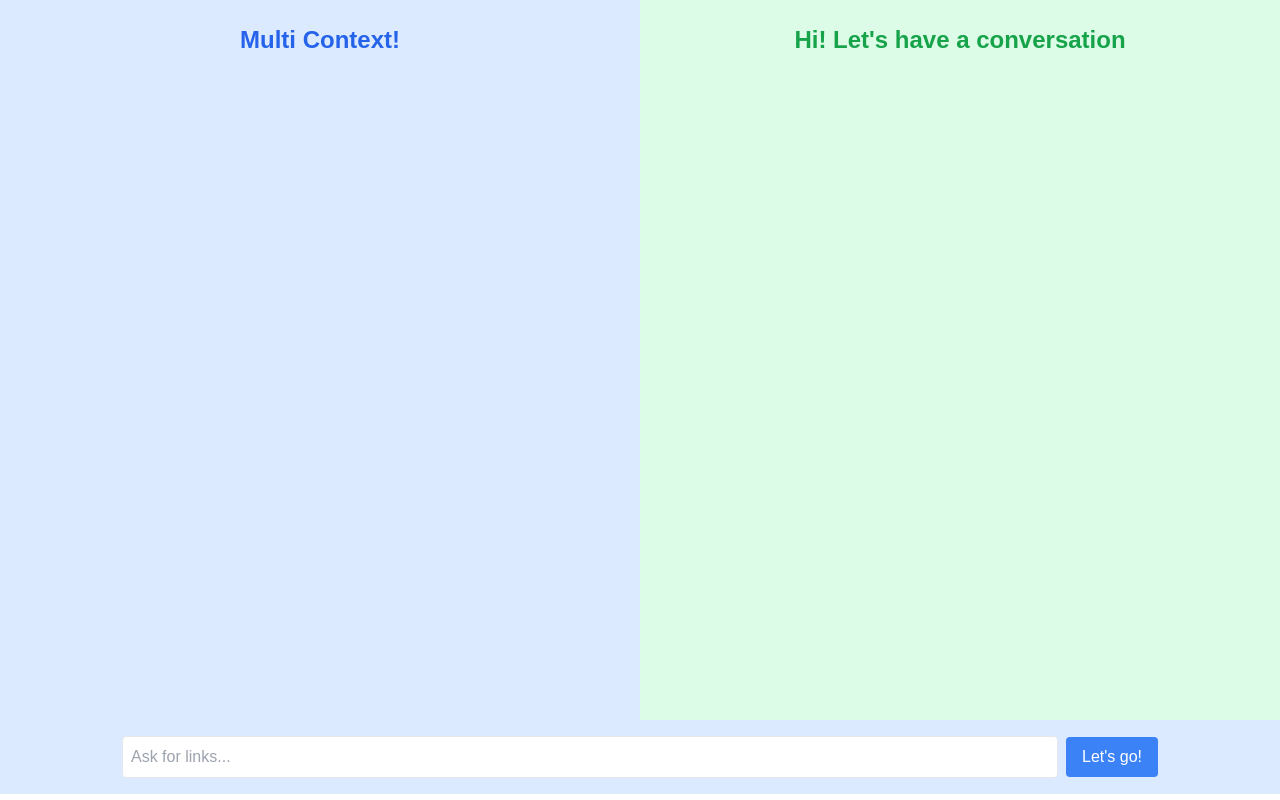
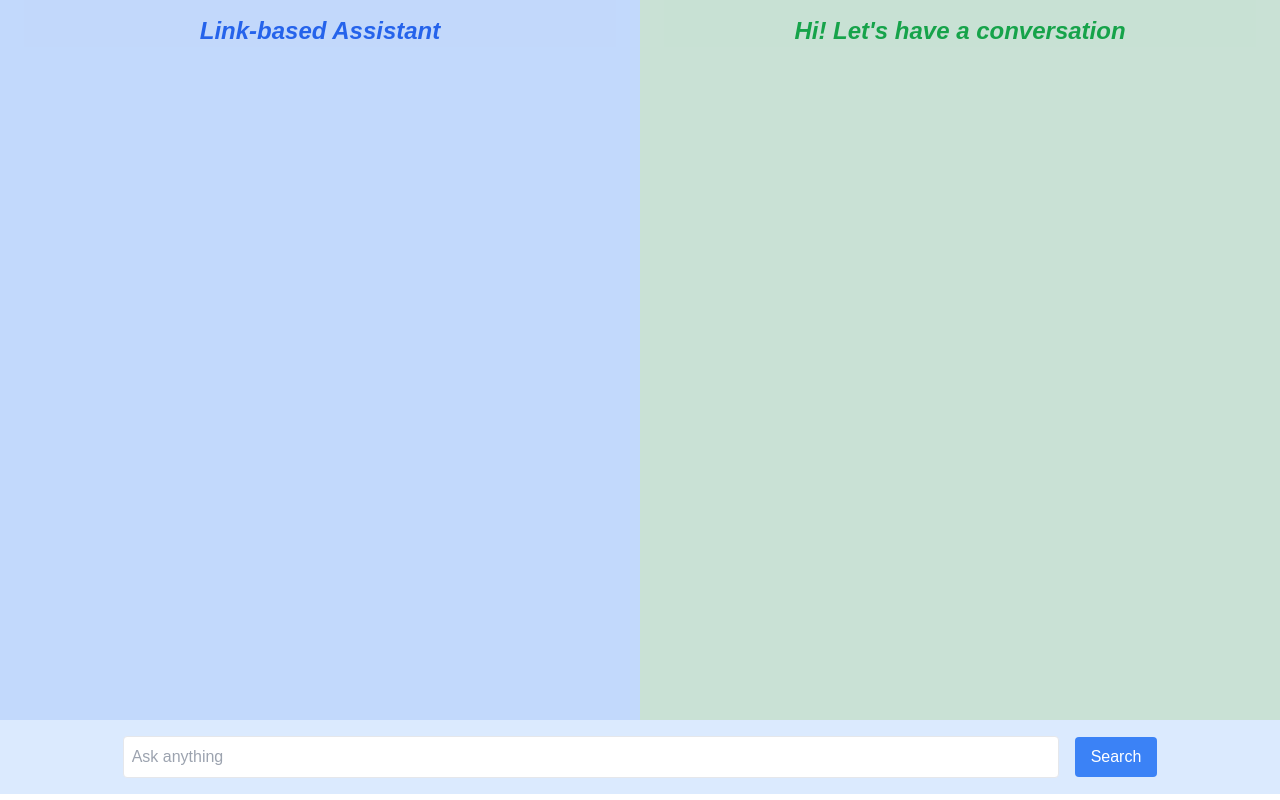
Before and after one commit to mariumzee/thesis-conversational-react, a Next.js app: page / in a window 1280 px wide. Built offline with nearby package versions, Linux system fonts and the light colour scheme.

Commit message:
perfectly separating links and content

```diff
--- a/app/components/ConversationPanel.tsx
+++ b/app/components/ConversationPanel.tsx
@@ -1,6 +1,7 @@
 "use client";
 
-import React, { useState } from "react";
+import React, { useState, useEffect, useRef } from "react";
+import { ThreeDots } from "react-loader-spinner";
 
 interface Message {
     role: string;
@@ -8,17 +9,54 @@ interface Message {
 }
 
 interface ConversationPanelProps {
-    messages?: Message[]; // Allow parent to pass messages
+    messages?: Message[];
+    loading?: boolean;
 }
 
-const ConversationPanel: React.FC<ConversationPanelProps> = ({ messages = [] }) => {
+const ConversationPanel: React.FC<ConversationPanelProps> = ({ messages = [], loading = false }) => {
     const [input, setInput] = useState<string>("");
+    const messageEndRef = useRef<HTMLDivElement | null>(null);
+
+    // Scroll to the bottom of the chat whenever messages change
+    useEffect(() => {
+        messageEndRef.current?.scrollIntoView({ behavior: "smooth" });
+    }, [messages, loading]);
+
+    // Function to render content as paragraphs or lists
+    const renderContent = (content: string) => {
+        const listRegex = /^(\d+\.\s+|•\s+)/gm; // Matches numbered or bullet points
+        const isList = listRegex.test(content);
+
+        if (isList) {
+            const listItems = content.split("\n").map((line, index) => {
+                if (line.match(/^\d+\./)) {
+                    return <li key={index}>{line.replace(/^\d+\.\s*/, "")}</li>; // Remove number and period
+                } else if (line.match(/^•/)) {
+                    return <li key={index}>{line.replace(/^•\s*/, "")}</li>; // Remove bullet point
+                }
+                return null;
+            });
+
+            return <ul className="list-disc pl-5 space-y-2">{listItems}</ul>; // Render as a list
+        }
+
+        // Split long text into paragraphs for readability
+        const paragraphs = content.split("\n\n").map((paragraph, index) => (
+            <p key={index} className="text-base leading-relaxed mb-3 last:mb-0">{paragraph}</p>
+        ));
+
+        return <div>{paragraphs}</div>; // Render paragraphs
+    };
 
     return (
-        <div className="p-6 h-full overflow-y-auto bg-green-100">
-            <h1 className="text-2xl font-bold text-center text-green-600 mb-6">
+        <div className="p-6 h-full overflow-y-auto" style={{ backgroundColor: "#C9E1D5", paddingTop: 0 }}>
+            <h1
+                style={{ position: "sticky", top: 0, fontStyle: "italic", backgroundColor: "rgba(201, 225, 213, 0.8)", paddingTop: 15 }}
+                className="text-2xl font-bold text-center text-green-600 mb-6"
+            >
                 Hi! Let's have a conversation
             </h1>
+
             <div className="space-y-4">
                 {/* Message List */}
                 {messages.map((msg, index) => {
@@ -29,22 +67,36 @@ const ConversationPanel: React.FC<ConversationPanelProps> = ({ messages = [] })
                             className={`flex ${isUserMessage ? "justify-end" : "justify-start"}`}
                         >
                             <div
-                                className={`max-w-xl p-4 rounded-lg shadow-md ${isUserMessage ? "bg-green-600 text-white" : "bg-gray-200 text-gray-800"
+                                className={`max-w-xl p-4 rounded-lg shadow-md ${isUserMessage
+                                    ? "bg-green-600 text-white"
+                                    : "bg-gray-200 text-gray-800"
                                     }`}
                             >
-                                <div className="font-semibold">
+                                {/* Message Header */}
+                                <div className="font-semibold text-lg mb-2">
                                     {isUserMessage ? "You" : "GPT"}:
                                 </div>
-                                <div className="mt-2">
-                                    {msg.content}
-                                </div>
+                                {/* Message Content */}
+                                <div className="mt-2">{renderContent(msg.content)}</div>
                             </div>
                         </div>
                     );
                 })}
+                <div ref={messageEndRef} />
             </div>
 
-
+            {loading && (
+                <div className="flex justify-center mt-4">
+                    <ThreeDots
+                        visible={true}
+                        height="80"
+                        width="80"
+                        color="#4fa94d"
+                        radius="9"
+                        ariaLabel="three-dots-loading"
+                    />
+                </div>
+            )}
         </div>
     );
 };
--- a/app/components/LinkPanel.tsx
+++ b/app/components/LinkPanel.tsx
@@ -1,79 +1,63 @@
-"use client";
+import React from 'react';
+import { ThreeDots } from 'react-loader-spinner'; // Make sure to install this package if not already included
 
-import React from "react";
-
-interface Message {
-  role: string;
-  content: string;
+interface LinkPanelProps {
+  messages: { role: string; content: string }[];
+  loading: boolean;
 }
 
-interface LinkPanelProps {
-  messages?: Message[]; // Allow parent to pass messages
-}
-
-const LinkPanel: React.FC<LinkPanelProps> = ({ messages = [] }) => {
-
-  // Function to render content with clickable links in a list format
+const LinkPanel: React.FC<LinkPanelProps> = ({ messages, loading }) => {
+  // Function to render content, parsing out links if it's a GPT message
   const renderContentWithLinks = (content: string) => {
-    const urlRegex = /(https?:\/\/[^\s]+)/g;
-    const listItems = content.split(/\n\d+\.\s+/).filter(Boolean); // Split by numbered list items (e.g., 1., 2., etc.)
+    const linkRegex = /https?:\/\/\S+/gi;
+    const links = content.match(linkRegex);
+    const textWithoutLinks = content.replace(linkRegex, '').trim();
 
     return (
-      <ol className="list-decimal ml-5 space-y-2">
-        {listItems.map((item, index) => (
-          <li key={index} className="text-black">
-            {item.split(urlRegex).map((part, i) =>
-              urlRegex.test(part) ? (
-                <a
-                  key={i}
-                  href={part}
-                  target="_blank"
-                  rel="noopener noreferrer"
-                  className="text-blue-500 underline"
-                >
-                  {part}
-                </a>
-              ) : (
-                <span key={i}>{part}</span>
-              )
-            )}
-          </li>
+      <>
+        <span>{textWithoutLinks}</span>
+        {links && links.map((link, index) => (
+          <a key={index} href={link} target="_blank" rel="noopener noreferrer"
+            className="block mt-2 text-blue-500 hover:text-blue-800">
+            {link}
+          </a>
         ))}
-      </ol>
+      </>
     );
   };
 
   return (
-    <div className="p-6 h-full overflow-y-auto bg-blue-100">
-      <h1 className="text-2xl font-bold text-center text-blue-600 mb-6">
-        Multi Context!
+    <div className="p-6 h-full overflow-y-auto" style={{ backgroundColor: "#C2D9FC", paddingTop: 0 }}>
+      <h1 style={{ position: "sticky", fontStyle: "italic", top: 0, backgroundColor: "rgb(194, 217, 252, 0.8)", paddingTop: 15 }}
+        className="text-2xl font-bold text-center text-blue-600 mb-6">
+        Link-based Assistant
       </h1>
+
       <div className="space-y-4">
         {messages.map((msg, index) => {
           const isUserMessage = msg.role === "user";
           return (
-            <div
-              key={index}
-              className={`flex ${isUserMessage ? "justify-end text-white" : "justify-start text-gray-800"}`}
-            >
-              <div
-                className={`max-w-xl p-4 rounded-lg shadow-md ${isUserMessage ? "bg-blue-600 text-white" : "bg-gray-200 text-gray-800"}`}
-              >
+            <div key={index} className={`flex ${isUserMessage ? "justify-end" : "justify-start"}`}>
+              <div className={`max-w-xl p-4 rounded-lg shadow-md ${isUserMessage ? "bg-blue-600 text-white" : "bg-gray-200 text-gray-800"}`}>
                 <div className="font-semibold">
                   {isUserMessage ? "You" : "GPT"}:
                 </div>
                 <div className="mt-2">
-                  {msg.role === "gpt"
-                    ? renderContentWithLinks(msg.content)
-                    : <span className="text-white-500">{msg.content}</span>}
+                  {msg.role === "gpt" ? (
+                    renderContentWithLinks(msg.content)
+                  ) : (
+                    <span>{msg.content}</span>
+                  )}
                 </div>
               </div>
             </div>
           );
         })}
       </div>
+      {loading && (
+        <ThreeDots visible={true} height="80" width="80" color="#76A0CA" radius="9" ariaLabel="three-dots-loading" wrapperStyle={{}} wrapperClass="" />
+      )}
     </div>
-
   );
 };
 
--- a/app/page.tsx
+++ b/app/page.tsx
@@ -1,105 +1,113 @@
-"use client";
+"use client"; // This is a client component 👈🏽
+
 import React, { useState } from "react";
 import LinkPanel from "./components/LinkPanel";
 import ConversationPanel from "./components/ConversationPanel";
 import OpenAI from "openai";
+import MicNoneIcon from "@mui/icons-material/MicNone";
+
 
 const Home: React.FC = () => {
-  const [linkeReplies, setLinkReplies] = useState<{ role: string; content: string }[]>([]);
-  // const [conversationReplies, setConversationReplies] = useState<{ role: string; content: string }[]>([]);
-  const [conversationReplies, setConversationReplies] = useState<{ role: string; content: string }[]>([]);
+  const [linkChat, setLinkChat] = useState<{ role: string; content: string }[]>([]);
+  const [conversationChat, setConversationChat] = useState<{ role: string; content: string }[]>([]);
+  const [input, setInput] = useState<string>("");
+  const [isLoading, setIsLoading] = useState<boolean>(false); // Loading state
 
-  const [input, setInput] = useState<string>("");
+  const startChat = async () => {
+    if (!input) return;
+    setIsLoading(true);
+    setLinkChat(prev => [...prev, { role: "user", content: input }]);
+    setConversationChat(prev => [...prev, { role: "user", content: input }]);
 
-  const requestLinks = async () => {
-    if (!input) return;
+    try {
+      const baseResponse = await fetchBaseResponse(input);
+      const { linkSuggestions, conversationResponse } = parseResponse(baseResponse);
 
-    const response = await generateLinkSuggestions(input);
-    const conversation = await generateConversationResponse(input);
-
-    setLinkReplies([...linkeReplies, { role: "user", content: input }, { role: "gpt", content: response }]);
-    setConversationReplies([...conversationReplies, { role: "user", content: input }, { role: "gpt", content: conversation }]);
-
-    setInput("");
+      setLinkChat(prev => [...prev, { role: "gpt", content: linkSuggestions }]);
+      setConversationChat(prev => [...prev, { role: "gpt", content: conversationResponse }]);
+      setInput("");
+    } catch (error) {
+      console.error("Error during request:", error);
+    } finally {
+      setIsLoading(false);
+    }
   };
 
-
-  const generateConversationResponse = async (query: string): Promise<string> => {
+  const fetchBaseResponse = async (query: string): Promise<string> => {
     try {
       const apiKey = process.env.NEXT_PUBLIC_OPENAI_API_KEY;
       if (!apiKey) throw new Error("OpenAI API key is missing");
 
       const openai = new OpenAI({
         apiKey: apiKey,
-        // organization: "Macbook Marium",
-        dangerouslyAllowBrowser: true
+        dangerouslyAllowBrowser: true,
       });
 
       const response = await openai.chat.completions.create({
         model: "gpt-3.5-turbo",
-        messages: [{ role: "user", content: query }],
+        messages: [
+          {
+            role: "user",
+            content: `Please provide a detailed response containing both contextual conversation and a list of relevant links for the topic: "${query}".`,
+          },
+        ],
       });
 
-      const message = response.choices[0].message?.content || "No response";
-      return message;
+      return response.choices[0].message?.content || "No response";
     } catch (error) {
-      console.error("Error generating conversation response:", error);
+      console.error("Error fetching base response:", error);
       return "Sorry, an error occurred. Please try again.";
     }
   };
 
+  const parseResponse = (response: string): { linkSuggestions: string, conversationResponse: string } => {
+    const linkRegex = /https?:\/\/\S+/gi;
+    const links = response.match(linkRegex) || [];
+    const linkSuggestions = links.join("\n");
+    const conversationResponse = response.replace(linkRegex, '').trim();
 
-  const generateLinkSuggestions = async (query: string): Promise<string> => {
-    const response = await fetch("https://api.openai.com/v1/chat/completions", {
-      method: "POST",
-      headers: {
-        "Authorization": `Bearer ${process.env.NEXT_PUBLIC_OPENAI_API_KEY}`,
-        "Content-Type": "application/json",
-      },
-      body: JSON.stringify({
-        model: "gpt-3.5-turbo", // or "gpt-4" if accessible
-        messages: [{ role: "user", content: `Provide some useful links related to ${query}` }],
-      }),
-    });
+    return { linkSuggestions, conversationResponse };
+  };
 
-    const data = await response.json();
-    if (!data.choices || data.choices.length === 0) {
-      throw new Error("No choices returned from API");
-    }
 
-    return data.choices[0].message.content;
-  };
   return (
     <div className="flex flex-col h-screen">
-      {/* Top two panels (each 45vh in height) */}
       <div className="flex w-full" style={{ height: "90vh" }}>
-        {/* LinkPanel (left) */}
+        {/* Link Panel */}
         <div className="w-1/2 bg-blue-100 overflow-y-auto" style={{ height: "90vh" }}>
-          <LinkPanel messages={linkeReplies} />
+          <LinkPanel messages={linkChat} loading={isLoading} />
         </div>
 
-        {/* ConversationPanel (right) */}
+        {/* Conversation Panel */}
         <div className="w-1/2 bg-green-100 overflow-y-auto" style={{ height: "90vh" }}>
-          <ConversationPanel messages={conversationReplies} />
+          <ConversationPanel messages={conversationChat} loading={isLoading} />
         </div>
       </div>
 
-      {/* Input and button at the bottom */}
-      <div className="w-full bg-blue-100 flex justify-center items-center p-4">
+      {/* Input and Button */}
+      <div className="w-full bg-blue-100 flex justify-center items-center p-4 space-x-4">
+
+
+        {/* Input Field */}
         <input
           type="text"
           value={input}
           onChange={(e) => setInput(e.target.value)}
-          placeholder="Ask for links..."
-          className="border rounded p-2 w-3/4 mr-2"
+          placeholder="Ask anything"
+          className="border rounded p-2 w-3/4 text-black"
+          disabled={isLoading} // Disable input while loading
         />
-        <button onClick={requestLinks} className="bg-blue-500 text-white px-4 py-2 rounded">
-          Let's go!
+
+        {/* Search Button */}
+        <button
+          onClick={startChat}
+          className="bg-blue-500 text-white px-4 py-2 rounded"
+          disabled={isLoading}
+        >
+          {isLoading ? "Loading..." : "Search"}
         </button>
       </div>
     </div>
-
-
   );
 };
 
```
Also changed, not shown: package.json (+7 -1 lines), 1 other file (tests, documents, lock files or other folders).
